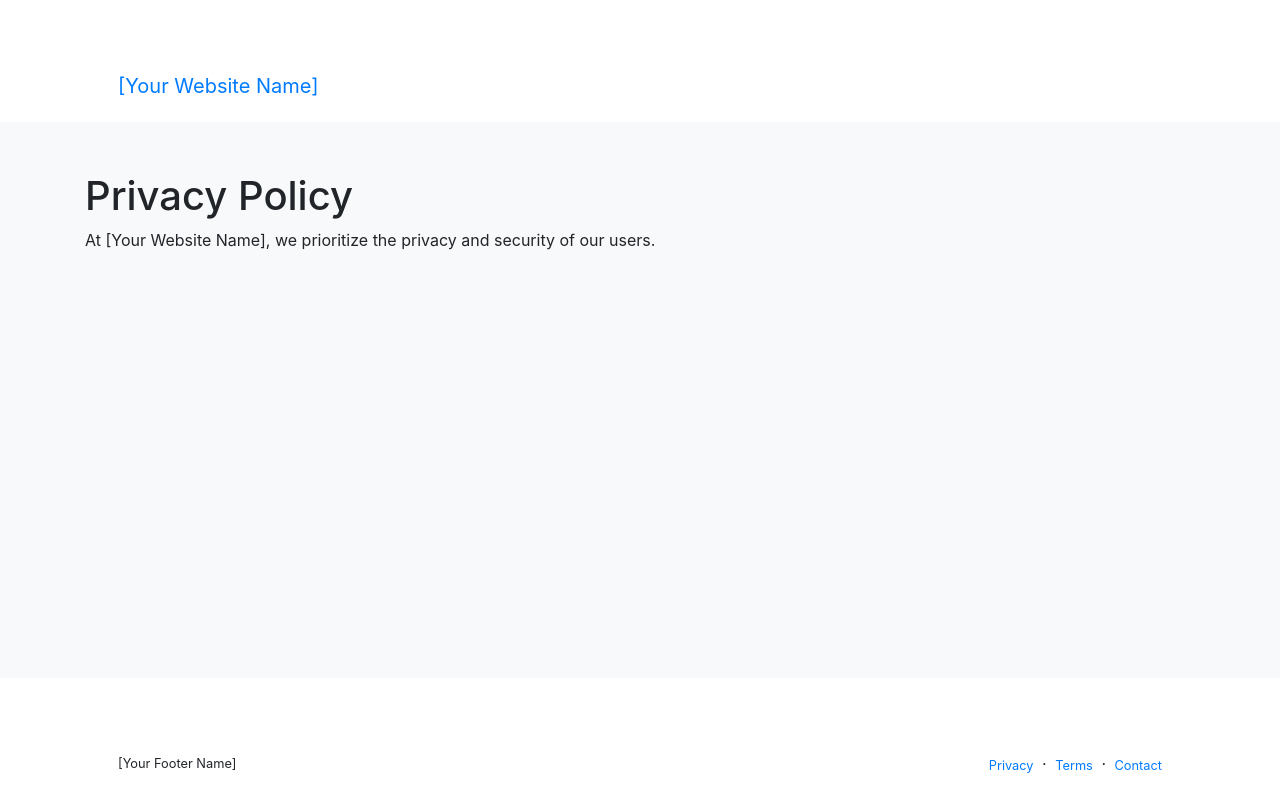
After one commit to prantobhowmik/career, a Flask app: page /app/privacy.html in a window 1280 px wide. The commit adds this page. Run offline with Flask 3, Linux system fonts and the light colour scheme; some libraries are stand-ins or nearby versions.

Commit message:
Compelete design and project without db

```diff
--- a/app.py
+++ b/app.py
@@ -28,6 +28,12 @@ def resume():
                          pname='Pranto Bhowmik',
                          footer_name='All rights reserved \u00A9 Pranto Bhowmik 2023'
                          )
+@app.route("/app/privacy.html")
+def privacy():
+  return render_template('privacy.html',
+                         pname='Pranto Bhowmik',
+                         footer_name='All rights reserved \u00A9 Pranto Bhowmik 2023'
+                         )
 
 if __name__=='__main__':
   app.run(host='0.0.0.0', debug=True)
--- a/templates/footer.html
+++ b/templates/footer.html
@@ -9,7 +9,7 @@
       <span class="mx-1">&middot;</span>
       <a class="small" href="#!">Terms</a>
       <span class="mx-1">&middot;</span>
-      <a class="small" href="static/contact.html">Contact</a>
+      <a class="small" href="{{ url_for('contact')}}">Contact</a>
       </div>
       </div>
       </div>
--- /dev/null
+++ b/templates/privacy.html
@@ -0,0 +1,70 @@
+<!DOCTYPE html>
+<html lang="en">
+<head>
+  <meta charset="UTF-8">
+  <meta name="viewport" content="width=device-width, initial-scale=1.0">
+  <title>Privacy Policy | [Your Website Name]</title>
+  <!-- Add Bootstrap CSS -->
+  <link rel="stylesheet" href="https://maxcdn.bootstrapcdn.com/bootstrap/4.5.2/css/bootstrap.min.css">
+  <style>
+    /* Add your custom CSS styling here to match the design of your navigation and footer */
+    body {
+      background-color: #f8f9fa;
+    }
+    .container {
+      margin-top: 50px;
+    }
+    .footer {
+      background-color: #fff;
+      padding: 20px;
+      position: fixed;
+      bottom: 0;
+      width: 100%;
+    }
+    /* Add any additional custom styling for the privacy page here */
+  </style>
+</head>
+<body>
+  <!-- Navigation -->
+  <nav class="navbar navbar-expand-lg navbar-light bg-white py-3">
+    <div class="container px-5">
+      <a class="navbar-brand" href="#"><span class="fw-bolder text-primary">[Your Website Name]</span></a>
+      <!-- Add the navigation bar code here, as per your original code -->
+    </div>
+  </nav>
+
+  <!-- Privacy Policy Content -->
+  <div class="container">
+    <h1 class="mt-5">Privacy Policy</h1>
+    <p>
+      At [Your Website Name], we prioritize the privacy and security of our users.
+      <!-- Add your privacy policy content here -->
+    </p>
+    <!-- Continue with the rest of your Privacy Policy content -->
+  </div>
+
+  <!-- Footer -->
+  <footer class="footer bg-white py-4 mt-auto">
+    <div class="container px-5">
+      <div class="row align-items-center justify-content-between flex-column flex-sm-row">
+        <div class="col-auto">
+          <div class="small m-0">
+            [Your Footer Name]
+          </div>
+        </div>
+        <div class="col-auto">
+          <a class="small" href="#!">Privacy</a>
+          <span class="mx-1">&middot;</span>
+          <a class="small" href="#!">Terms</a>
+          <span class="mx-1">&middot;</span>
+          <a class="small" href="#">Contact</a>
+        </div>
+      </div>
+    </div>
+  </footer>
+
+  <!-- Add Bootstrap JS and jQuery (if needed) -->
+  <script src="https://code.jquery.com/jquery-3.6.0.min.js"></script>
+  <script src="https://maxcdn.bootstrapcdn.com/bootstrap/4.5.2/js/bootstrap.min.js"></script>
+</body>
+</html>
```
Also changed, not shown: templates/projects.html (+5 -4 lines), static/project1.jpg (added).
